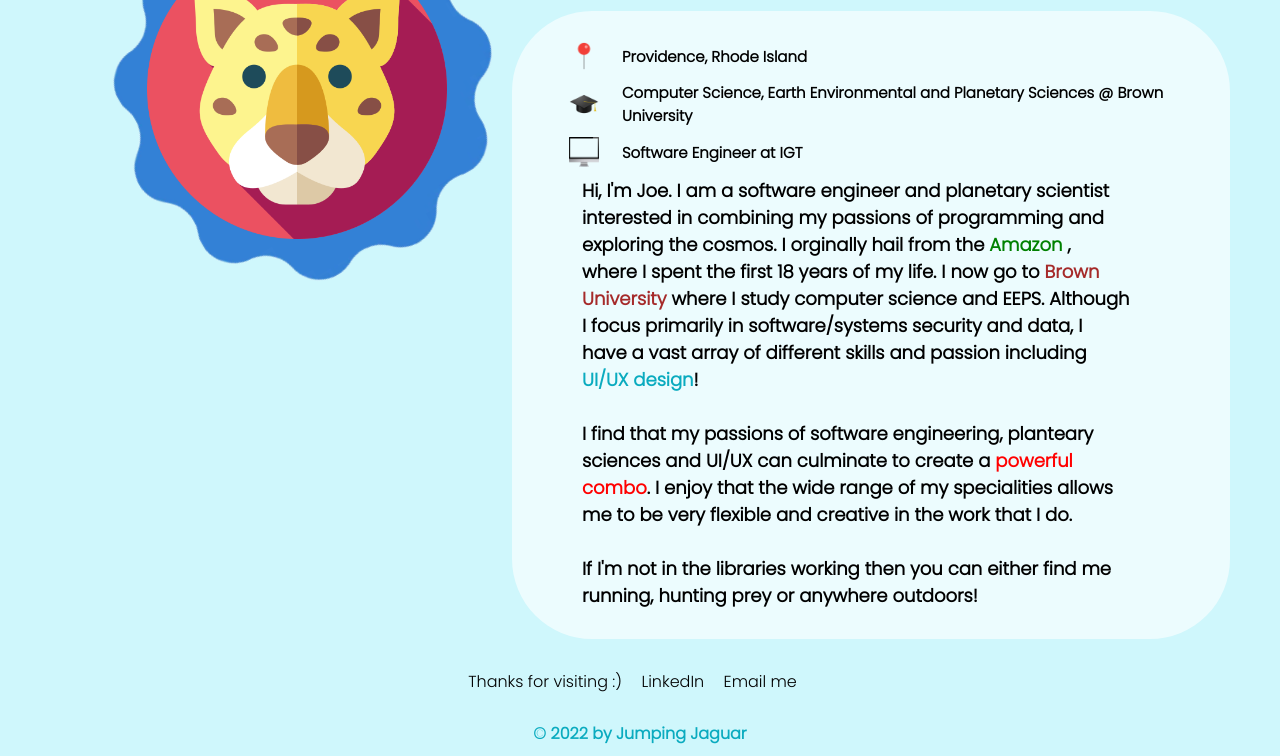
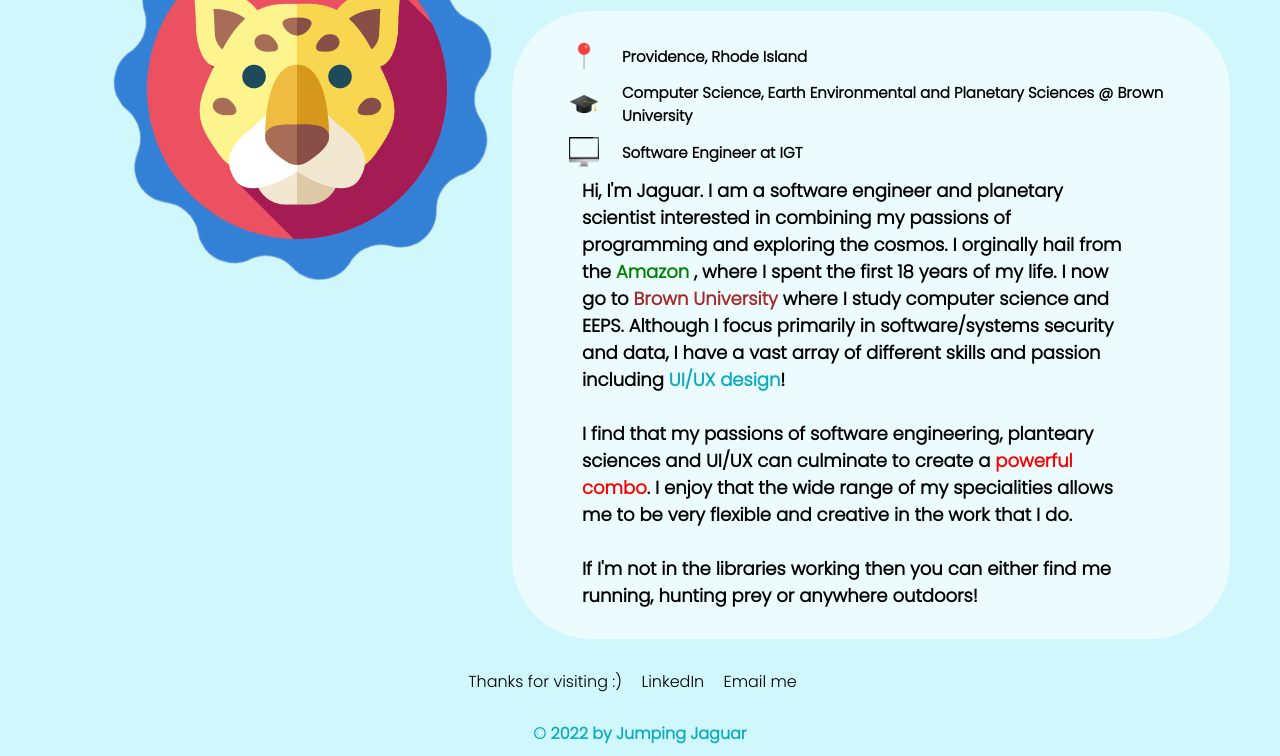
Before and after one commit to jumpingjaguar24/portfolio_anonymous, a plain HTML site: page about.html in a window 1280 px wide. Shown: the part 234-990 px from the top of the page. Drawn offline with Linux system fonts and the light colour scheme.

Commit message:
Update about.html

```diff
--- a/about.html
+++ b/about.html
@@ -45,7 +45,7 @@
                 </div>
             </div>
             <div class="about-text">
-                Hi, I'm Joe. I am a software engineer and planetary scientist interested in combining my passions of programming
+                Hi, I'm Jaguar. I am a software engineer and planetary scientist interested in combining my passions of programming
                 and exploring the cosmos. I orginally hail from the <span style="color: green;"> Amazon </span>, where I spent the first 18 years of my life. I now
                 go to <span style="color: brown">Brown University</span> where I study computer science and EEPS. Although I focus primarily in software/systems
                 security and data, I have a vast array of different skills and passion including <span style="color: #0aabbf;">UI/UX design</span>!
```
